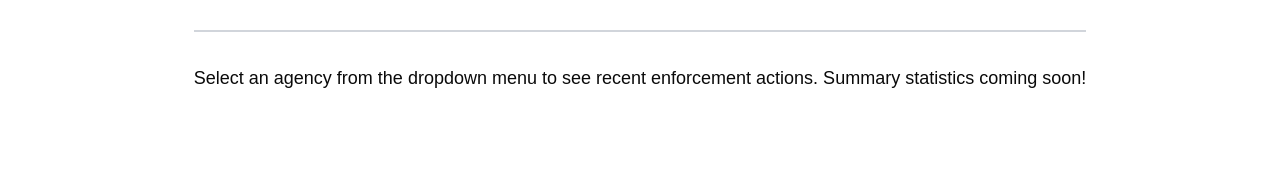
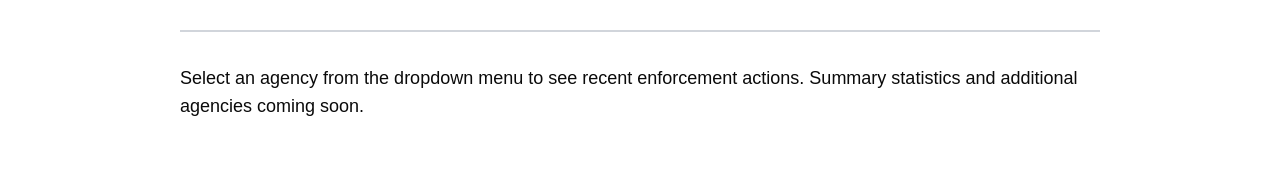
Before and after one commit to priscillaoclark/regulation-365, a Next.js app: page /ea in a window 1280 px wide. Shown: the part 251-421 px from the top of the page. Built offline with nearby package versions, Linux system fonts and the light colour scheme; no server answers.

Commit message:
ea page update

```diff
--- a/app/ea/page.tsx
+++ b/app/ea/page.tsx
@@ -11,12 +11,6 @@ import sec from "@/components/ea/sec";
 
 const components: { [key: string]: React.ComponentType } = {
   CFPB: cfpb_client,
-  FDIC: fdic,
-  FINCEN: fincen,
-  FRB: frb,
-  OCC: occ,
-  OFAC: ofac,
-  SEC: sec,
 };
 
 export default function Home() {
@@ -64,7 +58,7 @@ export default function Home() {
           ) : (
             <h2 className="text-sm md:text-base lg:text-lg">
               Select an agency from the dropdown menu to see recent enforcement
-              actions. Summary statistics coming soon!
+              actions. Summary statistics and additional agencies coming soon.
             </h2>
           )}
         </div>
```
